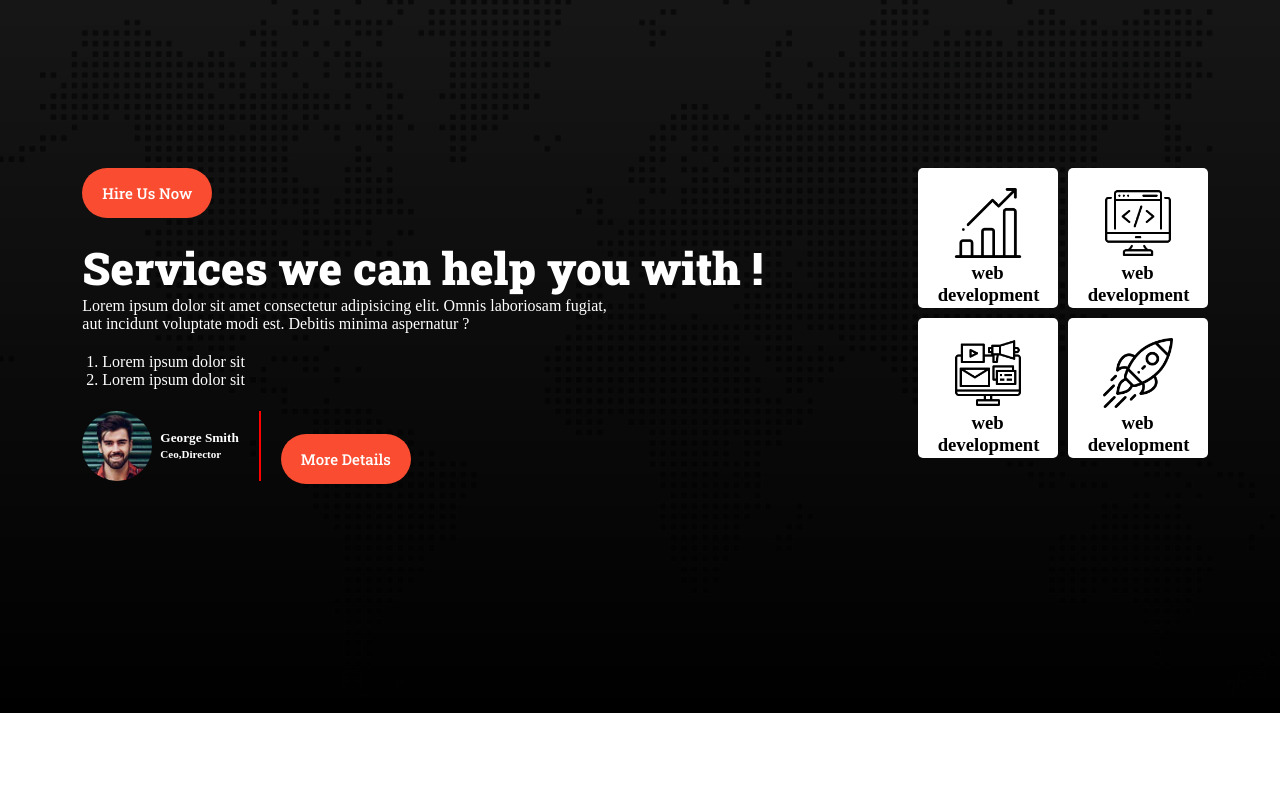
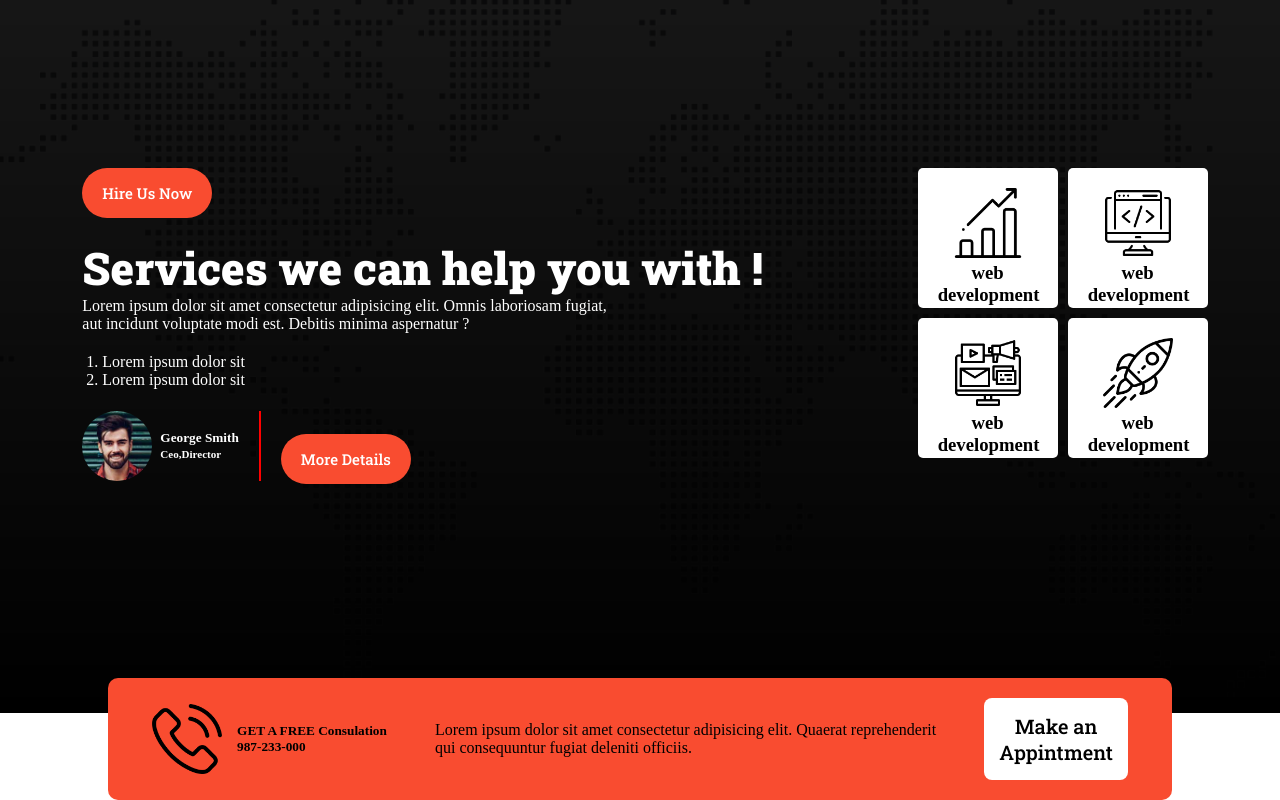
Before and after one commit to Forhad5194/Agency-web, a plain HTML site: page index.html in a window 1280 px wide. Shown: the part 936-1736 px from the top of the page. Before the commit the page ends 1649 px from the top, so only its background shows below. Drawn offline with nearby package versions, Linux system fonts and the light colour scheme.

Commit message:
service info

```diff
--- a/Asstes/Css/style.css
+++ b/Asstes/Css/style.css
@@ -179,3 +179,31 @@
     gap: 8px;
 }
 /* Services part part css end  */
+/* service info part css part start  */
+.phone-call{
+    display: flex;
+    align-items: center;
+    gap: 15px;
+}
+.appintment-container{
+    display: flex;
+    justify-content: space-around;
+    width: 80%;
+    background-color: #F94C30;
+    margin:auto;
+    padding: 20px;
+    border-radius: 10px;
+    margin-top: -35px;
+    align-items: center;
+}
+.app-btn{
+    border: none;
+    border-radius: 8px;
+    padding: 15px;
+    background-color: rgb(255, 255, 255) ;
+    font-size: 20px;
+    font-weight: 400;
+    font-family: 'Roboto Slab', serif ;
+    cursor: pointer;
+}
+/* Service info part css end  */
--- a/index.html
+++ b/index.html
@@ -94,6 +94,24 @@
             </div>
         </section>
         <!-- services part  End  -->
+        <!-- service info part start -->
+        <section>
+            <div class="appintment-container">
+                <div class="phone-call">
+                    <img class="c-img" src="./Asstes/img/icons/phone-call.png" alt="icon">
+                    <h5>GET A FREE Consulation <br>
+                    987-233-000</h5>
+
+                </div>
+                <div class="appintment-desc">
+                    <p>Lorem ipsum dolor sit amet consectetur adipisicing elit. Quaerat reprehenderit <br> qui consequuntur fugiat deleniti officiis.</p>
+                </div>
+                <div class="appintment-btn">
+                    <button class="app-btn">Make an <br>Appintment</button>
+                </div>
+            </div>
+        </section>
+        <!-- service info part End -->
     </main>
     <footer>
 
```
